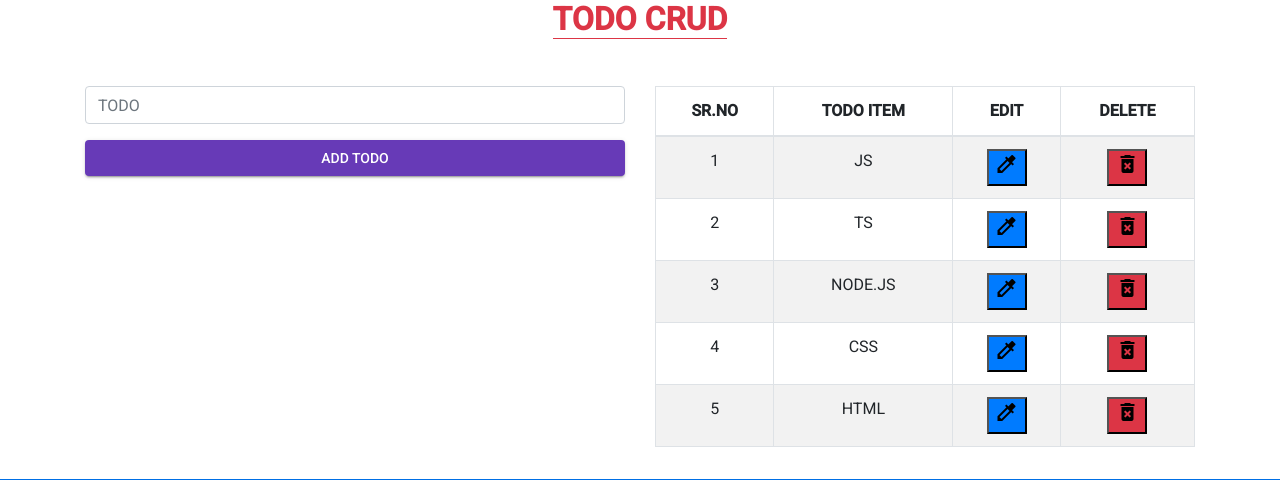
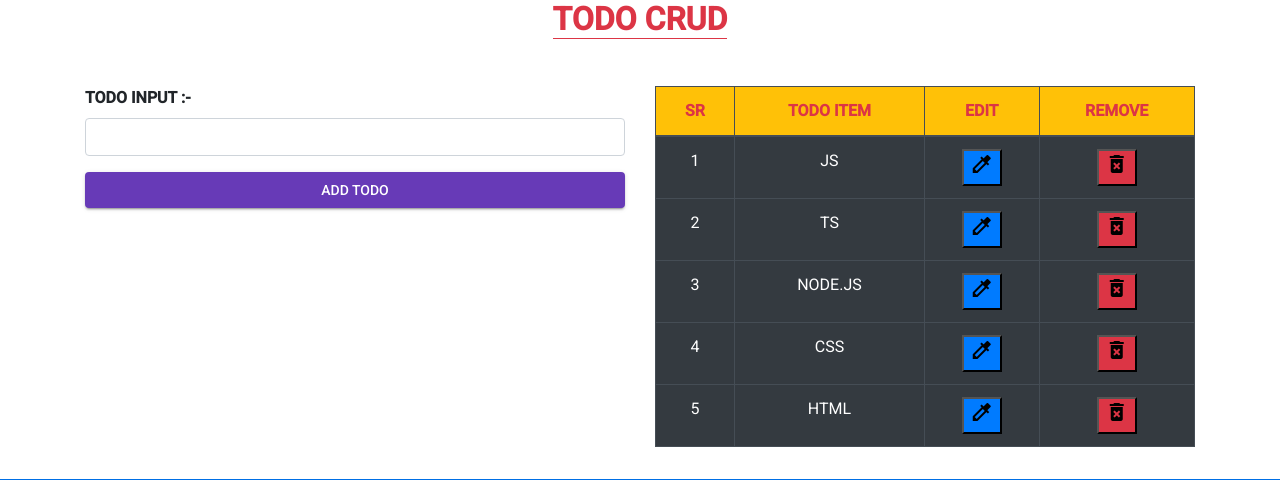
Before and after one commit to biradarsatyam66-eng/OurNewApp, an Angular app: page / in a window 1280 px wide. Shown: the top 486 px of the page. Built offline with nearby package versions, Linux system fonts and the light colour scheme.

Commit message:
new crud try

```diff
--- a/src/app/todo-crud/todo-crud.component.html
+++ b/src/app/todo-crud/todo-crud.component.html
@@ -1,6 +1,6 @@
 <h2 class="text-center mb-5 text-danger"><strong class="border-bottom border-danger">TODO CRUD</strong></h2>
 
-<div class="container">
+<!-- <div class="container">
     <div class="row">
         <div class="col-md-6">
             <input
@@ -41,4 +41,46 @@
             </table>
         </div>
     </div>
+</div> -->
+
+<div class="container">
+    <div class="row">
+        <div class="col-md-6">
+            <label for="todo" class="font-weight-bold">TODO INPUT :-</label>
+            <input
+            #todo
+            type="text" class="form-control mb-3">
+            <button *ngIf="!isinEditMode"
+            (click)="onAddTodo(todo)"
+            mat-raised-button class="btn-block" color="primary">ADD TODO</button>
+
+            <button *ngIf="isinEditMode"
+            (click)="onupdate()"
+            mat-raised-button class="btn-block" color="warn">Update TODO</button>
+        </div>
+        <div class="col-md-6">
+            <table class="table table-bordered table-dark text-center">
+                <thead class="bg-warning text-danger">
+                    <tr>
+                        <th>SR</th>
+                        <th>TODO ITEM</th>
+                        <th>EDIT</th>
+                        <th>REMOVE</th>
+                    </tr>
+                </thead>
+                <tbody>
+                    <tr *ngFor="let t of todoArr,index as i">
+                        <td>{{i + 1}}</td>
+                        <td>{{t.todoitem}}</td>
+                        <td><button
+                            (click)="onEdit(t)"
+                            class="bg-primary"><mat-icon>colorize</mat-icon></button></td>
+                        <td><button
+                            (click)="onremove(t.todoid)"
+                            class="bg-danger"><mat-icon>delete_forever</mat-icon></button></td>
+                    </tr>
+                </tbody>
+            </table>
+        </div>
+    </div>
 </div>
--- a/src/app/todo-crud/todo-crud.component.ts
+++ b/src/app/todo-crud/todo-crud.component.ts
@@ -46,28 +46,59 @@ export class TodoCRUDComponent implements OnInit {
   }
 ];
 
-  onAddTodo(eve: HTMLInputElement){
-    let new_todo = {
-      todoitem : eve.value,
+  // onAddTodo(eve: HTMLInputElement){
+  //   let new_todo = {
+  //     todoitem : eve.value,
+  //     todoid : Date.now().toString()
+  //   }
+  //   this.todoArr.unshift(new_todo)
+  //   eve.value = ''
+  // }
+
+
+  // onDelete(todoid : string){
+  //   let getIndex = this.todoArr.findIndex(i=>i.todoid === todoid)
+  //   this.todoArr.splice(getIndex,1)
+  // }
+
+  // onEdit(t : Itodo){
+  //   this.edittodo = t;
+  //   this.isinEditMode = true;
+  //   this.todo.nativeElement.value = t.todoitem
+  // }
+
+  // onupdateTodo(){
+  //   let update_id = this.edittodo.todoid;
+
+  //   let update_obj = {
+  //     todoitem : this.todo.nativeElement.value,
+  //     todoid : update_id
+  //   }
+
+  //   let getindex = this.todoArr.findIndex(i=>i.todoid === update_id)
+  //   this.todoArr[getindex] = update_obj
+  //   this.isinEditMode = false;
+
+  //   this.todo.nativeElement.value = ''
+  // }
+
+
+  onAddTodo(ele : HTMLInputElement){
+    let new_obj = {
+      todoitem : ele.value,
       todoid : Date.now().toString()
     }
-    this.todoArr.unshift(new_todo)
-    eve.value = ''
-  }
-
-
-  onDelete(todoid : string){
-    let getIndex = this.todoArr.findIndex(i=>i.todoid === todoid)
-    this.todoArr.splice(getIndex,1)
+    ele.value = ''
+    this.todoArr.unshift(new_obj)
   }
 
   onEdit(t : Itodo){
-    this.edittodo = t;
-    this.isinEditMode = true;
+    this.edittodo = t
+    this.isinEditMode = true
     this.todo.nativeElement.value = t.todoitem
   }
 
-  onupdateTodo(){
+  onupdate(){
     let update_id = this.edittodo.todoid;
 
     let update_obj = {
@@ -75,10 +106,15 @@ export class TodoCRUDComponent implements OnInit {
       todoid : update_id
     }
 
-    let getindex = this.todoArr.findIndex(i=>i.todoid === update_id)
+    this.todo.nativeElement.value = ''
+
+    let getindex = this.todoArr.findIndex(t=> t.todoid === update_id)
     this.todoArr[getindex] = update_obj
-    this.isinEditMode = false;
+    this.isinEditMode = false
+  }
 
-    this.todo.nativeElement.value = ''
+  onremove(t : string){
+    let getindex = this.todoArr.findIndex(i=> i.todoid === t)
+    this.todoArr.splice(getindex,1)
   }
 }
```
